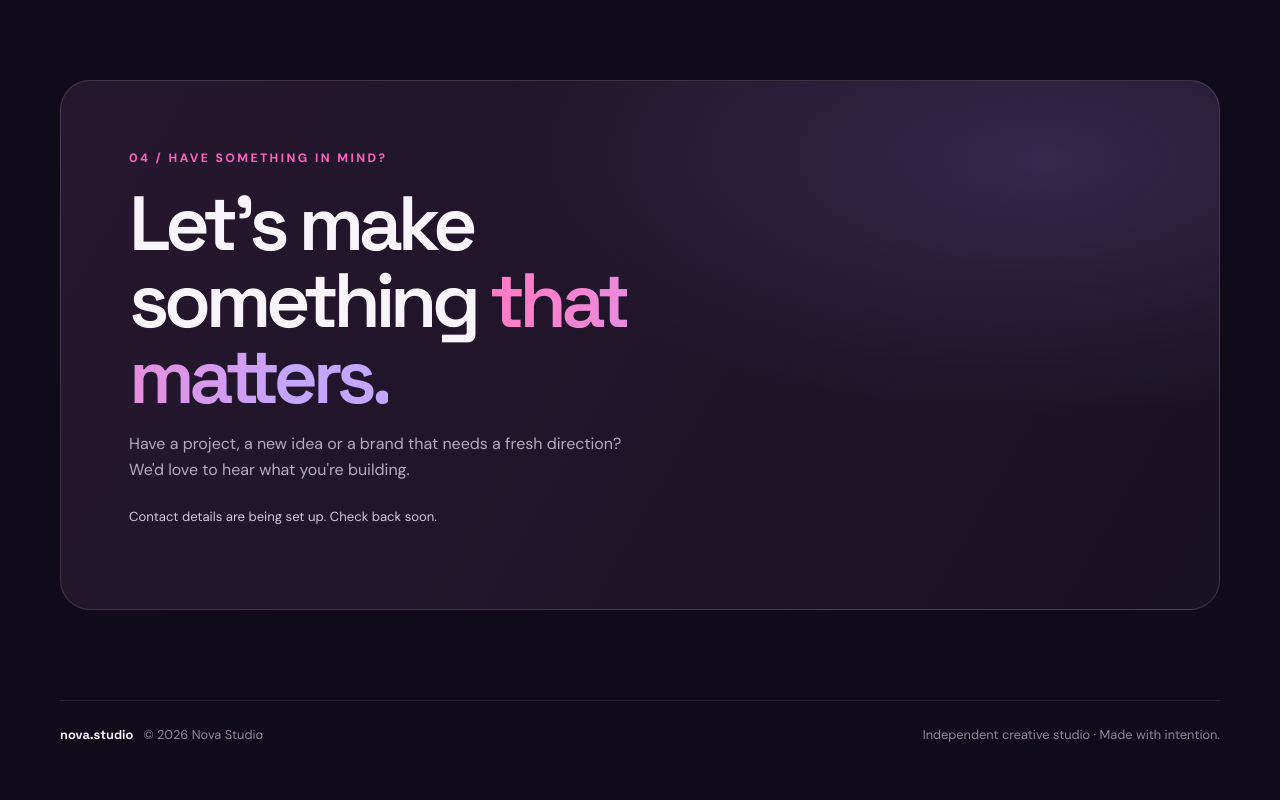
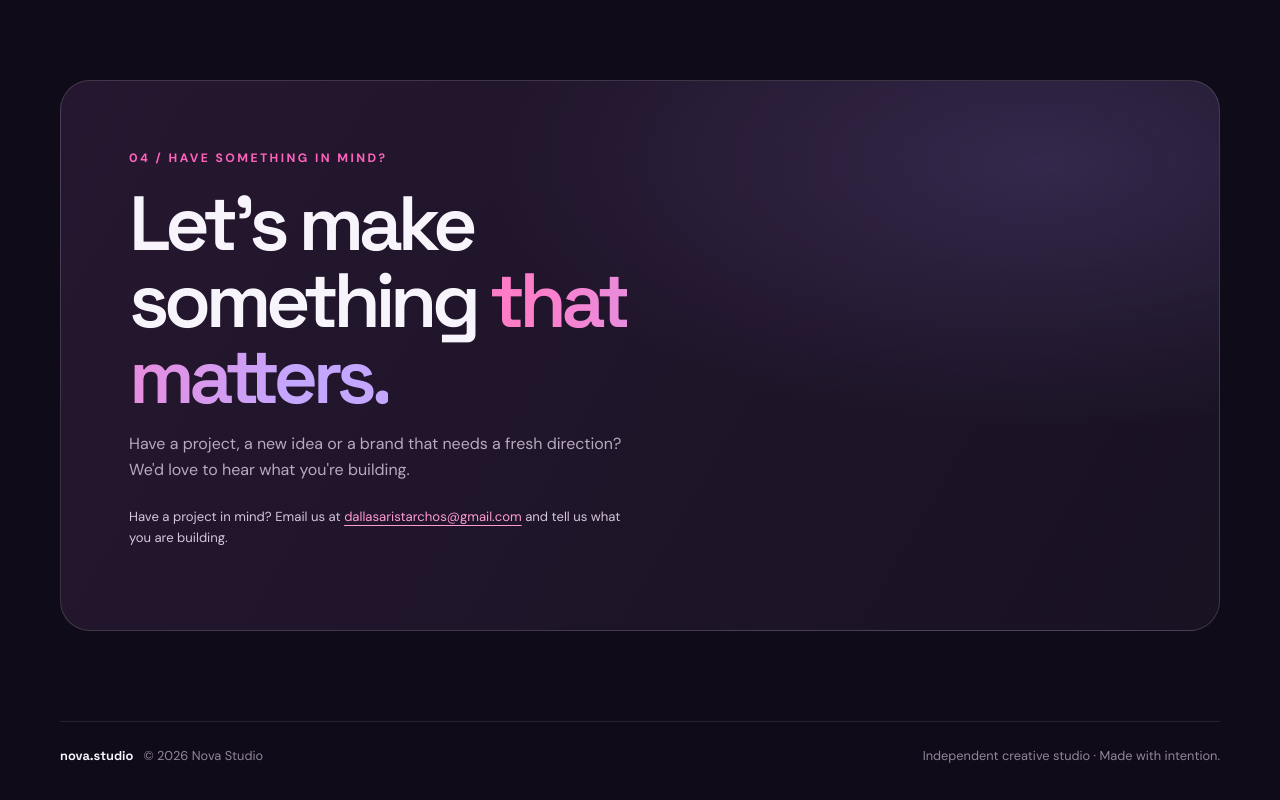
Before and after one commit to dallasaristarchos-hue/nova-creative, a plain HTML site: page index.html in a window 1280 px wide. Shown: the part 3248-4048 px from the top of the page. Before the commit the page ends 4027 px from the top, so only its background shows below. Drawn offline with Linux system fonts and the light colour scheme.

Commit message:
Add Nova Studio contact email

```diff
--- a/index.html
+++ b/index.html
@@ -28,7 +28,7 @@
 <article class="project wide"><div class="art sunday"><div><div class="art-word">sunday<br>coffee.</div><div class="art-sub">Slow mornings. Better coffee.</div></div><div class="orb"></div></div><div class="project-info"><div><h3>Sunday Coffee</h3><p>Café · Visual identity concept</p></div><span class="tag">Concept project</span></div></article>
 </div></section>
 <section class="section wrap" id="process"><div class="section-head"><div><div class="eyebrow">03 / How we work</div><h2>Simple process.<br><span class="gradient">Strong outcomes.</span></h2></div><p class="section-intro">Clear communication and considered creative, from the first conversation to the final files.</p></div><div class="process"><article class="step"><b>01 / DISCOVER</b><h3>Get aligned</h3><p>We learn about your goals, audience and what makes your brand different.</p></article><article class="step"><b>02 / DIRECTION</b><h3>Find the feel</h3><p>We shape a visual direction that fits your brand and gives the work purpose.</p></article><article class="step"><b>03 / CREATE</b><h3>Make it real</h3><p>We build, refine and polish the creative with care and attention to detail.</p></article><article class="step"><b>04 / DELIVER</b><h3>Ready to launch</h3><p>You receive organised, ready-to-use assets and a clear handoff.</p></article></div></section>
-<section class="contact wrap" id="contact"><div class="contact-box"><div class="eyebrow">04 / Have something in mind?</div><h2>Let's make something <span class="gradient">that matters.</span></h2><p>Have a project, a new idea or a brand that needs a fresh direction? We'd love to hear what you're building.</p><p class="contact-note">Contact details are being set up. Check back soon.</p></div></section>
+<section class="contact wrap" id="contact"><div class="contact-box"><div class="eyebrow">04 / Have something in mind?</div><h2>Let's make something <span class="gradient">that matters.</span></h2><p>Have a project, a new idea or a brand that needs a fresh direction? We'd love to hear what you're building.</p><p class="contact-note">Have a project in mind? Email us at <a href="mailto:dallasaristarchos@gmail.com" style="color:#ff9bd4;text-decoration:underline;text-underline-offset:4px">dallasaristarchos@gmail.com</a> and tell us what you are building.</p></div></section>
 </main>
 <footer class="wrap footer"><div><strong>nova.studio</strong> &nbsp; © 2026 Nova Studio</div><div>Independent creative studio · Made with intention.</div></footer>
 </body>
```
